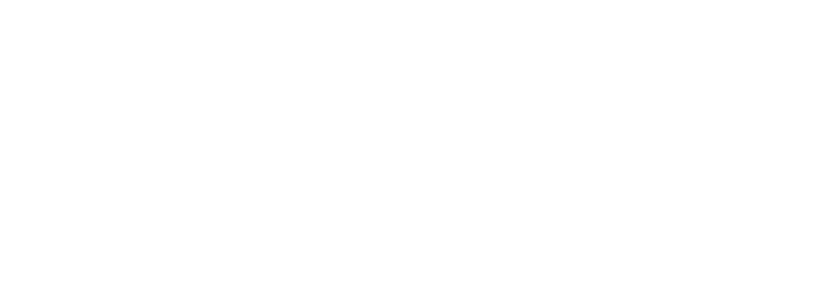
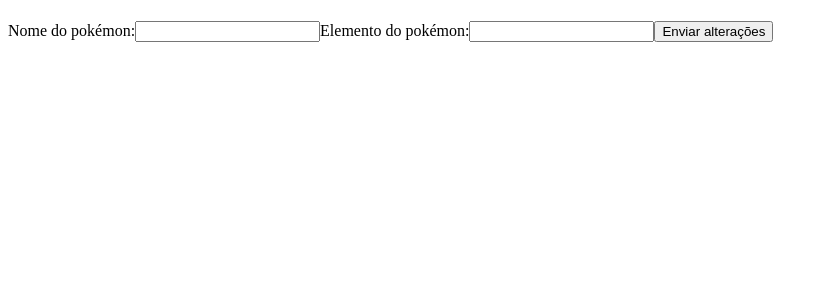
Before and after one commit to IcaroRangel/pokemons-rest-react, a React (Create React App) app in the folder frontend/: page /updatePoke/1 in a window 1280 px wide. Shown: the top 300 px of the page, without its empty margins (0-827 px from the left). Built offline with nearby package versions, Linux system fonts and the light colour scheme; no server answers.

Commit message:
create page and function update-pokemon

```diff
--- a/frontend/src/pages/Feed/index.tsx
+++ b/frontend/src/pages/Feed/index.tsx
@@ -44,6 +44,9 @@ const Feed = () => {
           <button onClick={() => deletePokemon(pokemon.id)}>
             Deletar pokémon
           </button>
+          <Link to={`/updatePoke/${pokemon.id}`}>
+            <button>Editar pokémon</button>
+          </Link>
         </div>
       ))}
     </Container>
--- /dev/null
+++ b/frontend/src/pages/UpdatePokemon/index.tsx
@@ -0,0 +1,70 @@
+import React, { FormEvent } from "react";
+import api from "../../services/api";
+import { useRouteMatch, useHistory } from "react-router-dom";
+import { Container } from "./styles";
+
+interface Pokemon {
+  name: string;
+  element: string;
+}
+
+interface RouteProps {
+  id: string;
+}
+
+const UpdatePokemon = () => {
+  const [name, setName] = React.useState("");
+  const [element, setElement] = React.useState("");
+  const { params } = useRouteMatch<RouteProps>();
+  const history = useHistory();
+
+  const loadPokemon = React.useCallback(async () => {
+    const pokemonResponse = await api.get<Pokemon>(`/${params.id}`);
+    const pokemonData = pokemonResponse.data;
+    setName(pokemonData.name);
+    setElement(pokemonData.element);
+  }, [params.id]);
+
+  React.useEffect(() => {
+    loadPokemon();
+  }, [loadPokemon]);
+
+  const updatePoke = React.useCallback(
+    async (e: FormEvent) => {
+      e.preventDefault();
+      try {
+        const response = { name, element };
+        await api.put(`${params.id}`, response);
+        history.goBack();
+      } catch (err) {
+        alert("Ocorreu um erro");
+      }
+    },
+    [element, history, name, params.id]
+  );
+
+  return (
+    <Container>
+      <h1>{name}</h1>
+      <form onSubmit={updatePoke}>
+        <label>Nome do pokémon:</label>
+        <input
+          required
+          value={name}
+          type="text"
+          onChange={(e: any) => setName(e.target.value)}
+        />
+        <label>Elemento do pokémon:</label>
+        <input
+          required
+          value={element}
+          type="text"
+          onChange={(e: any) => setElement(e.target.value)}
+        />
+        <button>Enviar alterações</button>
+      </form>
+    </Container>
+  );
+};
+
+export default UpdatePokemon;
--- /dev/null
+++ b/frontend/src/pages/UpdatePokemon/styles.ts
@@ -0,0 +1,3 @@
+import styled from "styled-components";
+
+export const Container = styled.div``;
--- a/frontend/src/routes/index.tsx
+++ b/frontend/src/routes/index.tsx
@@ -2,12 +2,14 @@ import React from "react";
 import { Switch, Route } from "react-router-dom";
 import Feed from "../pages/Feed";
 import NewPoke from "../pages/NewPoke";
+import UpdatePokemon from "../pages/UpdatePokemon";
 
 const Routes = () => {
   return (
     <Switch>
       <Route path="/" exact component={Feed} />
       <Route path="/newPoke" component={NewPoke} />
+      <Route path="/updatePoke/:id" component={UpdatePokemon} />
     </Switch>
   );
 };
```
